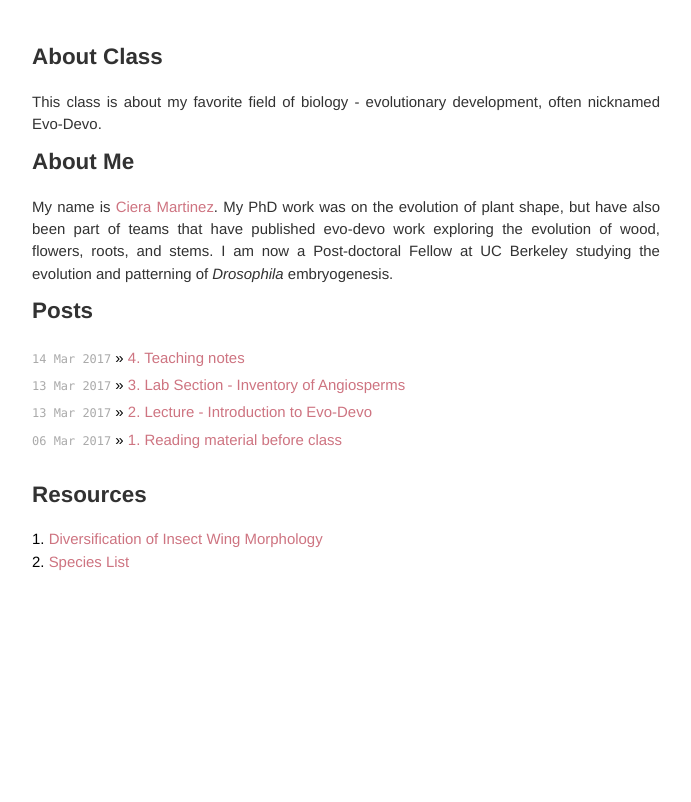
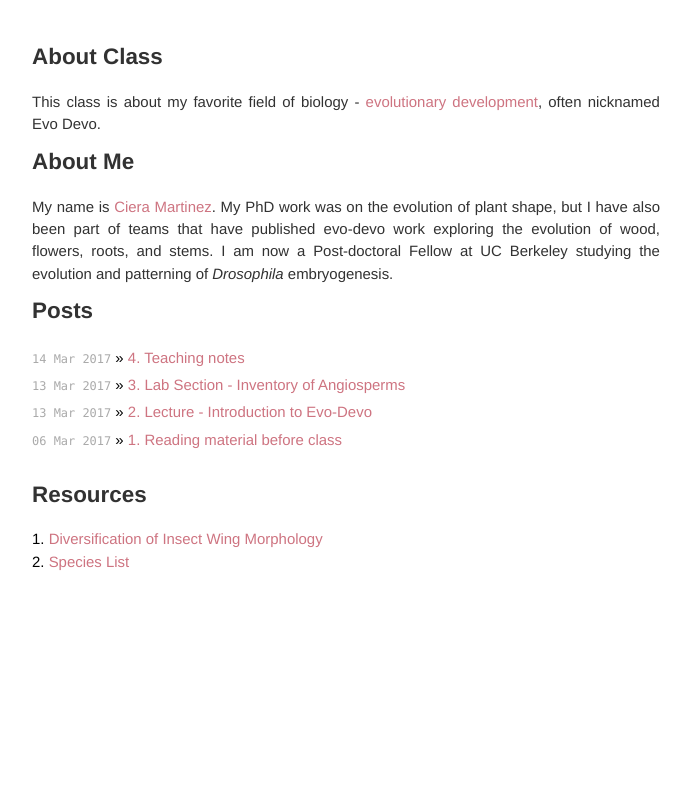
Before and after one commit to guillaumelobet/evoDevoClass, a Jekyll site: the page built from index.html, in a window 1280 px wide. Shown: the part 143-945 px from the top of the page, without its empty margins (294-985 px from the left). Built offline with Jekyll 4.4.1, drawn with Linux system fonts in a browser that asks for light colours; some of the changed lines change nothing that is shown.

Commit message:
updated title page

```diff
--- a/index.html
+++ b/index.html
@@ -5,9 +5,9 @@ title: SCIE-123-01, Alive! The Art and Poetics of Biology - Evo Devo Class
 
 <div id="home">
   <h1>About Class</h1>
-  <p> This class is about my favorite field of biology - evolutionary development, often nicknamed Evo-Devo. </p>
+  <p> This class is about my favorite field of biology - <a href = "https://en.wikipedia.org/wiki/Evolutionary_developmental_biology">evolutionary development</a>, often nicknamed Evo Devo. </p>
   <h1>About Me</h1>
-  <p> My name is <a href= "http://cierareports.org">Ciera Martinez</a>. My PhD work was on the evolution of plant shape, but have also been part of teams that have published evo-devo work exploring the evolution of wood, flowers, roots, and stems. I am now a Post-doctoral Fellow at UC Berkeley studying the evolution and patterning of <i>Drosophila</i> embryogenesis.
+  <p> My name is <a href= "http://cierareports.org">Ciera Martinez</a>. My PhD work was on the evolution of plant shape, but I have also been part of teams that have published evo-devo work exploring the evolution of wood, flowers, roots, and stems. I am now a Post-doctoral Fellow at UC Berkeley studying the evolution and patterning of <i>Drosophila</i> embryogenesis.
   <h1>Posts</h1>
   <ul class="posts">
     {% for post in site.posts %}
```
Also changed, not shown: 3 other files.
